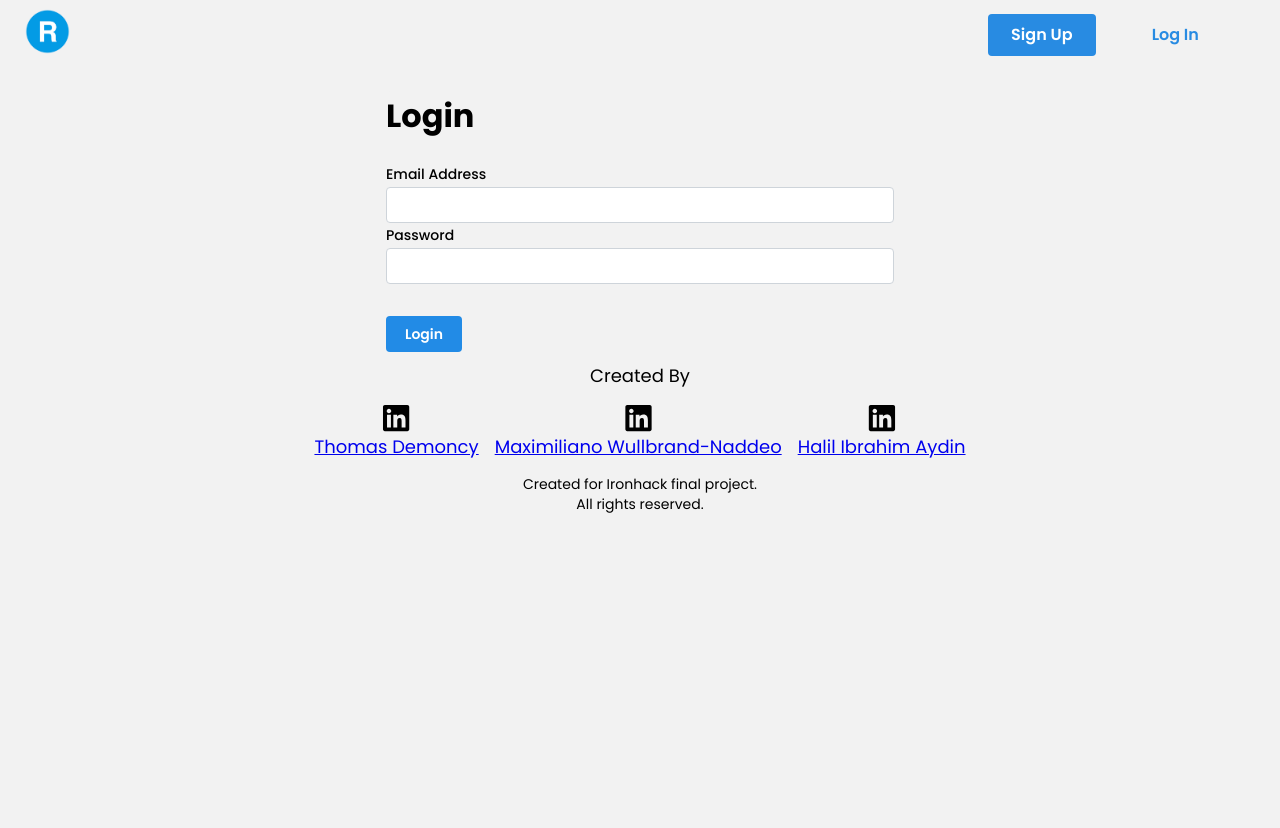
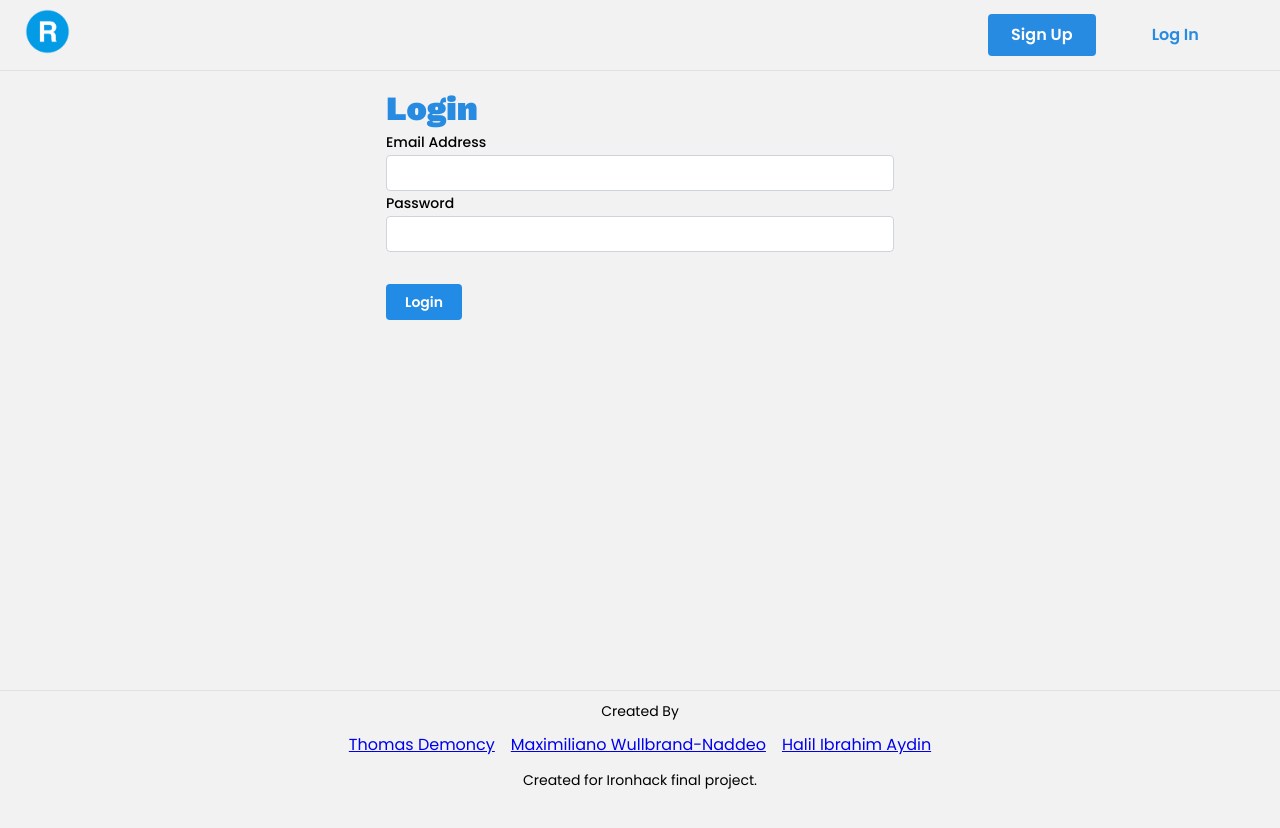
Before and after one commit to ThomasDmnc/rentingStuffOnlineFront, a React (Vite) app: page /login in a window 1280 px wide. Shown: the top 828 px of the page. After the commit the page ends 800 px from the top, so only its background shows below. Built offline with nearby package versions, Linux system fonts and the light colour scheme.

Commit message:
responsive + styling + console log cleaning

```diff
--- a/src/App.jsx
+++ b/src/App.jsx
@@ -1,7 +1,7 @@
 import "@mantine/core/styles.css";
-import 'dayjs/locale/de';
+import "dayjs/locale/de";
 import Navbar from "./components/Navbar";
-import { Container, Flex } from "@mantine/core";
+import { AppShell, Container, rem } from "@mantine/core";
 import { Routes, Route } from "react-router-dom";
 import Homepage from "./pages/Homepage";
 import SignupPage from "./pages/users/SignUpPage";
@@ -15,7 +15,7 @@ import CreateComment from "./pages/comments/CreateCommentPage";
 import UpdateComment from "./pages/comments/UpdateCommentPage";
 import CreateEquipment from "./pages/equipments/CreateEquipmentPage";
 import EditEquipment from "./pages/equipments/EditEquipmentPage";
-import NotFoundPage from './pages/NotFoundPage';
+import NotFoundPage from "./pages/NotFoundPage";
 import CreateRequest from "./pages/requests/CreateRequestPage";
 import EditRequest from "./pages/requests/EditRequestPage";
 import UserRequests from "./pages/users/UserRequestsPage";
@@ -23,12 +23,21 @@ import Footer from "./components/Footer";
 
 function App() {
   const containerProps = {
-    h: "100vh"
   };
   return (
     <>
+      <AppShell
+      padding="md">
+        <AppShell.Header>
           <Navbar />
-      <Container {...containerProps}>
+        </AppShell.Header>
+        <AppShell.Main
+        pt={`calc(${rem(70)} + var(--mantine-spacing-md))`}
+        pb={`calc(${rem(70)} + var(--mantine-spacing-md))`}
+        >
+        <Container
+          pb={`calc(${rem(100)} + var(--mantine-spacing-md))`}
+        >
             <Routes>
               <Route path="/" element={<Homepage />} />
               <Route
@@ -127,10 +136,17 @@ function App() {
 
               <Route path="/login" element={<LoginPage />} />
               <Route path="/signup" element={<SignupPage />} />
-          <Route path="*" element={<NotFoundPage/>} />
+              <Route path="*" element={<NotFoundPage />} />
             </Routes>
+          </Container>
+        </AppShell.Main>
+        <AppShell.Footer
+          padding="md"
+          visibleFrom="md"
+        >
           <Footer />
-      </Container>
+        </AppShell.Footer>
+      </AppShell>
     </>
   );
 }
--- a/src/components/Footer.jsx
+++ b/src/components/Footer.jsx
@@ -17,37 +17,27 @@ function Footer() {
     >
       <Flex direction="column" gap="sm" align="center">
         <Flex gap="sm" align="center">
-          <Text size="lg">Created By</Text>
+          <Text size="sm">Created By</Text>
         </Flex>
         <Flex direction={{  sm: 'row' }} gap="md" align="start" justify="center">
-          <Flex direction="column" align="top">
-            {linkedInIcon}
-            <Text size="lg" align="center">
+          <Text>
               <a href="LINK_TO_CREATOR_1_LINKEDIN" target="_blank" rel="noopener noreferrer">
                 Thomas Demoncy
               </a>
             </Text>
-          </Flex>
-          <Flex direction="column" align="top">
-            {linkedInIcon}
-            <Text size="lg" align="center">
+            <Text size="md" align="center">
               <a href="LINK_TO_CREATOR_2_LINKEDIN" target="_blank" rel="noopener noreferrer">
                 Maximiliano Wullbrand-Naddeo
               </a>
             </Text>
-          </Flex>
-          <Flex direction="column" align="top">
-            {linkedInIcon}
-            <Text size="lg" align="center">
+            <Text size="md" align="center">
               <a href="LINK_TO_CREATOR_3_LINKEDIN" target="_blank" rel="noopener noreferrer">
                 Halil Ibrahim Aydin
               </a>
             </Text>
-          </Flex>
         </Flex>
         <Flex direction="column" align="center">
           <Text size="sm">Created for Ironhack final project.</Text>
-          <Text size="sm">All rights reserved.</Text>
         </Flex>
       </Flex>
     </footer>
--- a/src/pages/Homepage.jsx
+++ b/src/pages/Homepage.jsx
@@ -86,11 +86,9 @@ function Homepage() {
   const handleSearch = () => {
     if (equipments) {
       const regex = new RegExp(`.*${searchTerm}.*`, "i");
-      console.log(regex);
       const tempFilteredEquipments = equipments.filter((currentEquipment) => {
         return regex.test(currentEquipment.name);
       });
-      console.log(tempFilteredEquipments);
       setFilteredEquipments(tempFilteredEquipments);
     }
     setCurrentPage(1);
--- a/src/pages/users/EditUserInformationPage.jsx
+++ b/src/pages/users/EditUserInformationPage.jsx
@@ -1,8 +1,8 @@
 
-import React, { useState, useEffect, useContext } from 'react';
+import { useState, useEffect, useContext } from 'react';
 import { useParams, useNavigate } from 'react-router-dom';
 import axios from 'axios';
-import { Container, Paper, Image, Grid, TextInput, Button,FileInput, Card, Flex, Loader } from '@mantine/core';
+import { Grid, Image, TextInput, Button,FileInput, Card, Flex, Loader } from '@mantine/core';
 import { AuthContext } from '../../contexts/AuthContext';
 
 
@@ -64,26 +64,17 @@ const EditUserInformationPage = () => {
   {isLoading?(<Flex justify="center" align="center">
           <Loader color="#288BE2" size="20em" />
         </Flex>):(
-
-    <Container size="sm">
-    <Paper bg="#F2F2F2" padding="md">
-      <Flex
-        gap="md"
-        justify="space-between"
-        align={['center', 'center', 'start']}
-        direction={['column', 'column', 'row']}
-        wrap="wrap"
-
-      >
-        <Container id="form-container">
-        <Card>
-          <Card.Section>
+      <Grid>
+        <Grid.Col span={{ base: 12, xs: 12, md: 4, lg: 4 }}>
+        <Card bg="#F2F2F2">
+          <Card.Section >
             {userData && (
               <div style={{ marginBottom: '10px' }}>
                 <Image
                   src={userData.imageUrl}
                   width={150}
                   height={150}
+                  radius="md"
                   alt={`${userData.firstName} ${userData.lastName}`}
                 />
               </div>
@@ -95,35 +86,36 @@ const EditUserInformationPage = () => {
               onChange={setFile}
             />
           </Card.Section>
-        </Card></Container>
-
-
-        <Container id="form-container">
+        </Card>
+        </Grid.Col>
+        <Grid.Col span={{ base: 12, xs: 12, md: 8, lg: 8}}>
           <TextInput
             name="firstName"
             label="First Name"
+            mt="1em"
             value={userData?.firstName || ''}
             onChange={handleInputChange}
           />
           <TextInput
             name="lastName"
             label="Last Name"
+            mt="1em"
             value={userData?.lastName || ''}
             onChange={handleInputChange}
           />
           <TextInput
             name="email"
             label="Email"
+            mt="1em"
             value={userData?.email || ''}
             onChange={handleInputChange}
           />
-          <Button variant="filled" onClick={handleSaveChanges}>
+          <Button mt="1em" variant="filled" onClick={handleSaveChanges}>
             Save Changes
           </Button>
-        </Container>
-      </Flex>
-    </Paper>
-  </Container>)}
+          </Grid.Col>
+          </Grid>
+      )}
   </>
 
   );
--- a/src/pages/users/LogInPage.jsx
+++ b/src/pages/users/LogInPage.jsx
@@ -1,5 +1,5 @@
 import { useContext, useState } from 'react';
-import { Container, Paper, TextInput, Button } from '@mantine/core';
+import { Container, Paper, TextInput, Button, Title } from '@mantine/core';
 import { useNavigate } from "react-router-dom";
 import axios from "axios";
 import { AuthContext } from '../../contexts/AuthContext.jsx'
@@ -45,7 +45,13 @@ function LoginPage() {
   return (
     <Container size="xs">
       <Paper  bg="#F2F2F2" padding="xl">
-        <h1>Login</h1>
+      <Title
+        order={1}
+        fw={900}
+        c="#288BE2"
+      >
+        Login
+      </Title>
         <form onSubmit={handleSubmit}>
           <TextInput
             label="Email Address"
--- a/src/pages/users/SignUpPage.jsx
+++ b/src/pages/users/SignUpPage.jsx
@@ -114,7 +114,11 @@ function SignupPage() {
 
   return (
     <Flex direction="column" justify="center">
-      <Title>Sign Up</Title>
+      <Title
+        order={1}
+        fw={900}
+        c="#288BE2">
+        Sign Up</Title>
       <Flex wrap="wrap" w="100%" justify="center">
         {imageLoading ? (
           <Loader color="blue" size="10em" />
@@ -122,16 +126,18 @@ function SignupPage() {
           <Image src={newForm.getInputProps("imgUrl").value} h="10em" />
         )}
 
-        <div>
+        <Flex direction="column" justify="space-evenly">
           <FileInput
             label="Profile picture"
             placeholder="click to upload"
             value={file}
             onChange={setFile}
           />
-          <Button onClick={uploadImage}>Upload</Button>
+          <Flex justify="space-evenly">
+          <Button mr="1em" onClick={uploadImage}>Upload</Button>
           <Button onClick={removeImage}>Remove</Button>
-        </div>
+          </Flex>
+        </Flex>
 
         <Container w="100%">
           <Paper bg="#F2F2F2" padding="xl">
@@ -140,26 +146,31 @@ function SignupPage() {
                 label="First Name"
                 placeholder="Enter first name"
                 name="firstName"
+                mt="1em"
                 {...newForm.getInputProps("firstName")}
               />
               <TextInput
                 label="Last Name"
                 name="lastName"
+                mt="1em"
                 {...newForm.getInputProps("lastName")}
               />
               <TextInput
                 label="Email"
                 name="email"
+                mt="1em"
                 {...newForm.getInputProps("email")}
               />
               <PasswordInput
                 label="Password"
                 name="password"
+                mt="1em"
                 {...newForm.getInputProps("password")}
               />
               <PasswordInput
                 label="Confirm Password"
                 name="password"
+                mt="1em"
                 {...newForm.getInputProps("confirmPassword")}
               />
               {file && !fileUploaded && (
@@ -167,12 +178,13 @@ function SignupPage() {
                   icon={xIcon}
                   color="red"
                   title="Stop!"
+                  mt="1em"
                   withCloseButton={false}
                 >
                   Please upload picture before submitting
                 </Notification>
               )}
-              <Button type="submit" variant="filled">
+              <Button mt="1em" type="submit" variant="filled">
                 Sign Up
               </Button>
             </form>
--- a/src/pages/users/UserInformationPage.jsx
+++ b/src/pages/users/UserInformationPage.jsx
@@ -10,8 +10,6 @@ function UserInformationPage() {
   const [userData, setUserData] = useState(null);
   const [isLoading,setIsLoading] = useState (true);
 
-
-  console.log(userId);
   useEffect(() => {
 
     axios.get(`${import.meta.env.VITE_API_URL}/api/user/${userId}`).then((response) => {
--- a/src/pages/users/UserRequestsPage.jsx
+++ b/src/pages/users/UserRequestsPage.jsx
@@ -46,7 +46,7 @@ function UserRequests() {
   useEffect(() => {
     fetchAllRequests();
   }, []);
-  console.log(sentRequests);
+
   return (
     <>
       <Title
```
Lines whose indentation alone changed are shown as unchanged.
